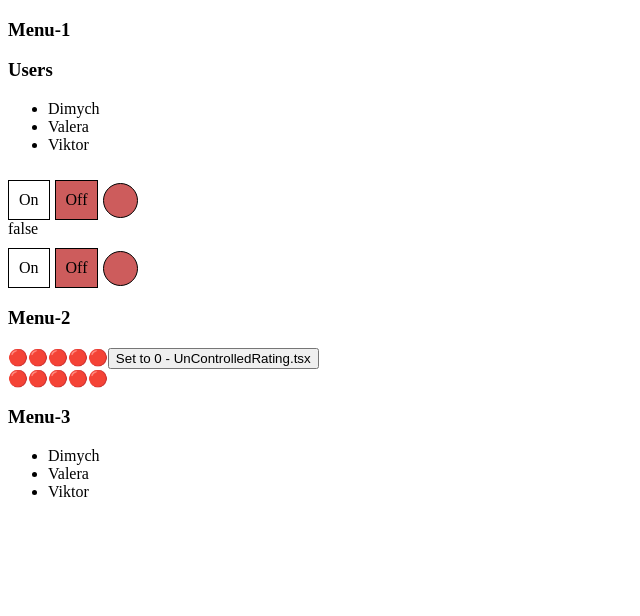
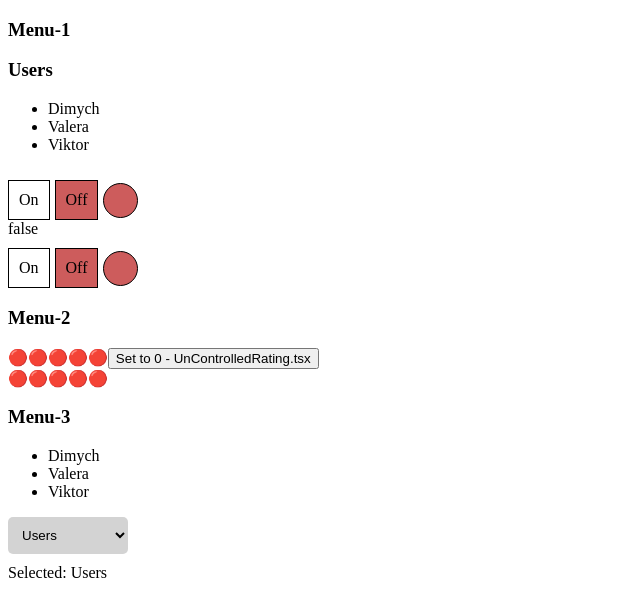
Before and after one commit to KaninGleb/Kabzda, a React (Vite) app: page / in a window 1280 px wide. Shown: the top 616 px of the page, without its empty margins (0-640 px from the left). Built offline with nearby package versions, Linux system fonts and the light colour scheme.

Commit message:
Select added

```diff
--- a/src/App.tsx
+++ b/src/App.tsx
@@ -6,6 +6,7 @@ import {UnControlledRating} from './components/unControlledRating/UnControlledRa
 import {Rating, RatingValueType} from './components/rating/Rating.tsx';
 import {UncontrolledOnOff} from './components/uncontrolledOnOff/UncontrolledOnOff.tsx';
 import {OnOff} from './components/onOff/OnOff.tsx';
+import {Select} from './components/select/Select.tsx';
 
 
 function App() {
@@ -51,6 +52,17 @@ function App() {
                 onClick={(id) => alert(`User with ID ${id} should be happy`)}
             />
 
+            <Select
+                titleValue={'Users'}
+                value={'Users'}
+                items={[
+                    {title: 'Dimych', value: 1},
+                    {title: 'Valera', value: 2},
+                    {title: 'Viktor', value: 3},
+                    {title: 'Igor', value: 4},
+                ]}
+                onChange={() => {}}
+            />
         </div>
     )
 }
--- /dev/null
+++ b/src/components/select/Select.tsx
@@ -0,0 +1,57 @@
+import {ChangeEvent, CSSProperties, useState} from 'react';
+
+type ItemType = {
+    title: string
+    value: any
+}
+
+type SelectPropsType = {
+    titleValue: string
+    value: any
+    onChange: (value: any) => void
+    items: ItemType[]
+}
+
+export const Select = (props: SelectPropsType) => {
+    const [value, setValue] = useState(props.value);
+    const [disabled, setDisabled] = useState<boolean>(false);
+
+    // const headerValue = props.items.find(i => i.value === props.value);
+
+    const selectOnChangeHandler = (e: ChangeEvent<HTMLSelectElement>) => {
+        setValue(e.currentTarget.value);
+    }
+
+    const divFlexCss: CSSProperties = {
+        display: 'flex',
+        flexDirection: 'column',
+        gap: '10px',
+        maxWidth: '120px'
+    }
+
+    const selectCss: CSSProperties = {
+        padding: '10px',
+        border: 'none',
+        backgroundColor: 'lightGrey',
+        cursor: 'pointer',
+        borderRadius: '5px',
+    }
+
+    return (
+        <div style={divFlexCss}>
+            <select
+                style={selectCss}
+                onChange={selectOnChangeHandler}
+                onClick={() => setDisabled(true)}
+            >
+                <option disabled={disabled}>{props.titleValue}</option>
+                {props.items.map(i => (
+                    <option key={i.value}>
+                        {i.title}
+                    </option>
+                ))}
+            </select>
+            <span>Selected: {value}</span>
+        </div>
+    )
+}
```
